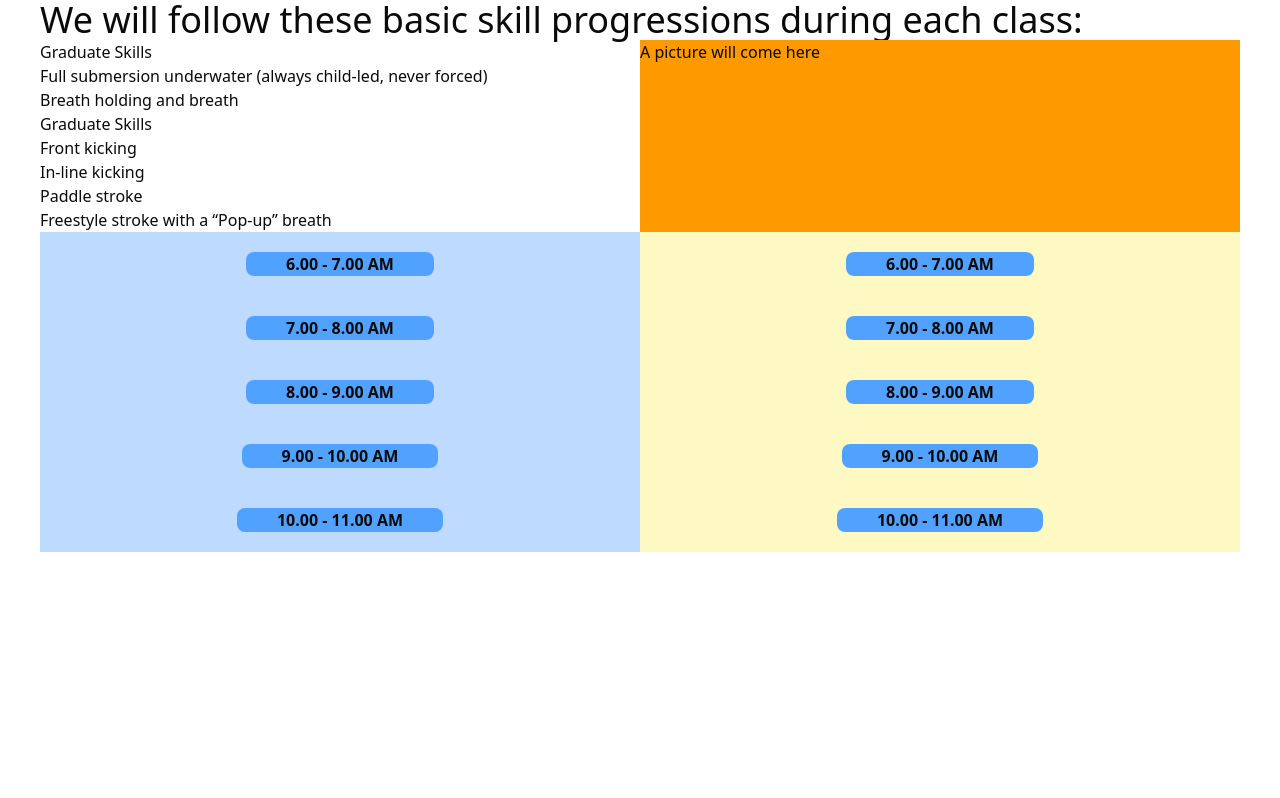
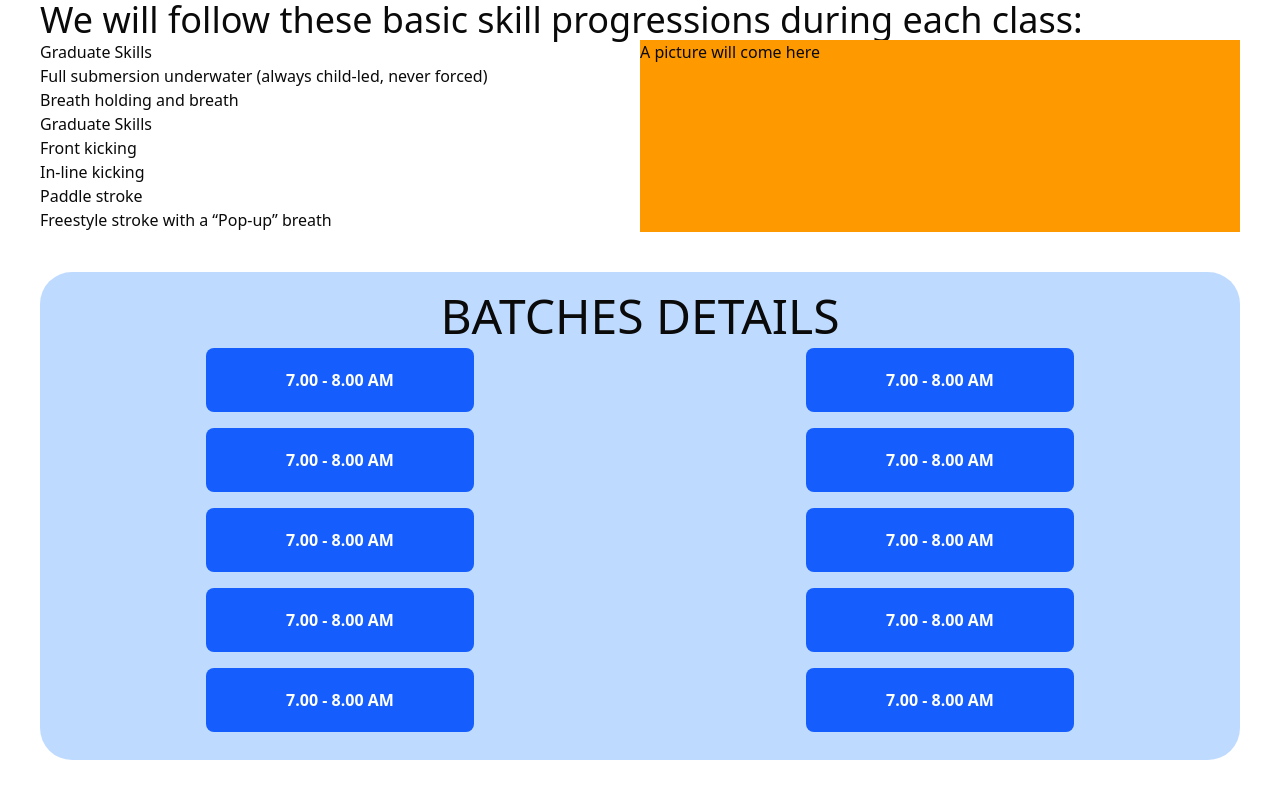
Before and after one commit to SiddharthAnbumani/waves, a React (Vite) app: page /competitive/lts in a window 1280 px wide. Shown: the part 688-1486 px from the top of the page. Before the commit the page ends 1240 px from the top, so only its background shows below. Built offline with nearby package versions, Linux system fonts and the light colour scheme.

Commit message:
Created Timings Component

```diff
--- a/src/components/Block.jsx
+++ /dev/null
@@ -1,7 +0,0 @@
-export default function Block({text, pcolor, hcolor}){
-    return (
-        <button className={`${pcolor} font-bold text-white rounded-md px-10 transition hover:${hcolor}`}>
-                {text}
-        </button>
-    )
-}
--- /dev/null
+++ b/src/components/Timings.jsx
@@ -0,0 +1,7 @@
+export default function Timings({text}){
+    return (
+        <button className="bg-blue-600 font-bold text-white px-20 py-5 my-2 rounded-md hover:bg-blue-400 cursor-pointer">
+            {text}
+        </button>
+    )
+}
--- a/src/pages/Courses/Lts.jsx
+++ b/src/pages/Courses/Lts.jsx
@@ -1,4 +1,6 @@
-import Block from '../../components/Block'
+import Timings from '../../components/Timings'
+
+
 export default function Lts(){
     return (
         <div className="mx-10 flex-col items-center">
@@ -54,62 +56,54 @@ export default function Lts(){
                 </div>
             </div>
 
+            <div className='bg-blue-200 rounded-4xl my-10 py-5'>
+            <h1 className='text-5xl text-center'>BATCHES DETAILS</h1>
             <div className="flex">
-                <div className= ' flex flex-col items-center bg-blue-200 w-1/2'>
+                <div className= ' flex flex-col items-center w-1/2'>
                 <div>
-                    <button className='bg-blue-400 font-bold font-white rounded-md my-5 px-10 hover:bg-amber-300 transition'>
-                        6.00 - 7.00 AM
-                    </button>
+                    <Timings text='7.00 - 8.00 AM'/>
                 </div>
                 <div>
-                    <button className='bg-blue-400 font-bold font-white rounded-md my-5 px-10 hover:bg-amber-300 transition'>
-                    7.00 - 8.00 AM
-                    </button>
+                <Timings text='7.00 - 8.00 AM'/>
+
                 </div>
                 <div>
-                    <button className='bg-blue-400 font-bold font-white rounded-md my-5 px-10 hover:bg-amber-300 transition'>
-                        8.00 - 9.00 AM
-                    </button>
+                <Timings text='7.00 - 8.00 AM'/>
+
                 </div>
                 <div>
-                    <button className='bg-blue-400 font-bold font-white rounded-md my-5 px-10 hover:bg-amber-300 transition'>
-                        9.00 - 10.00 AM
-                    </button>
+                <Timings text='7.00 - 8.00 AM'/>
+
                 </div>
                 <div>
-                    <button className='bg-blue-400 font-bold font-white rounded-md my-5 px-10 hover:bg-amber-300 transition'>
-                        10.00 - 11.00 AM
-                    </button>
+                <Timings text='7.00 - 8.00 AM'/>
+
                 </div>
 
                 </div>
-                <div className=' flex flex-col items-center bg-yellow-100 w-1/2'>
+                <div className=' flex flex-col items-center w-1/2'>
                 <div>
-                    <button className='bg-blue-400 font-bold font-white rounded-md my-5 px-10 hover:bg-amber-300 transition'>
-                        6.00 - 7.00 AM
-                    </button>
+                    <Timings text='7.00 - 8.00 AM'/>
                 </div>
                 <div>
-                    <button className='bg-blue-400 font-bold font-white rounded-md my-5 px-10 hover:bg-amber-300 transition'>
-                    7.00 - 8.00 AM
-                    </button>
+                <Timings text='7.00 - 8.00 AM'/>
+
                 </div>
                 <div>
-                    <button className='bg-blue-400 font-bold font-white rounded-md my-5 px-10 hover:bg-amber-300 transition'>
-                        8.00 - 9.00 AM
-                    </button>
+                <Timings text='7.00 - 8.00 AM'/>
+
                 </div>
                 <div>
-                    <button className='bg-blue-400 font-bold font-white rounded-md my-5 px-10 hover:bg-amber-300 transition'>
-                        9.00 - 10.00 AM
-                    </button>
+                <Timings text='7.00 - 8.00 AM'/>
+
                 </div>
                 <div>
-                    <button className='bg-blue-400 font-bold font-white rounded-md my-5 px-10 hover:bg-amber-300 transition'>
-                        10.00 - 11.00 AM
-                    </button>
+                <Timings text='7.00 - 8.00 AM'/>
+
                 </div>
                 </div>
+            </div>
+
             </div>
             </div>
     )
```
